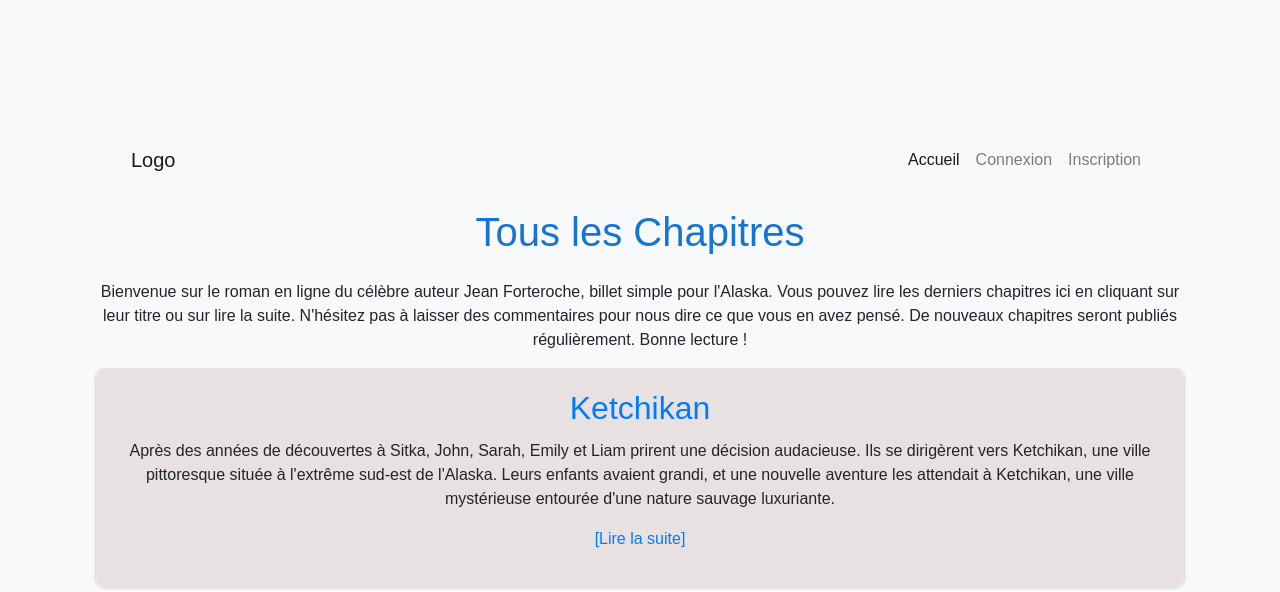
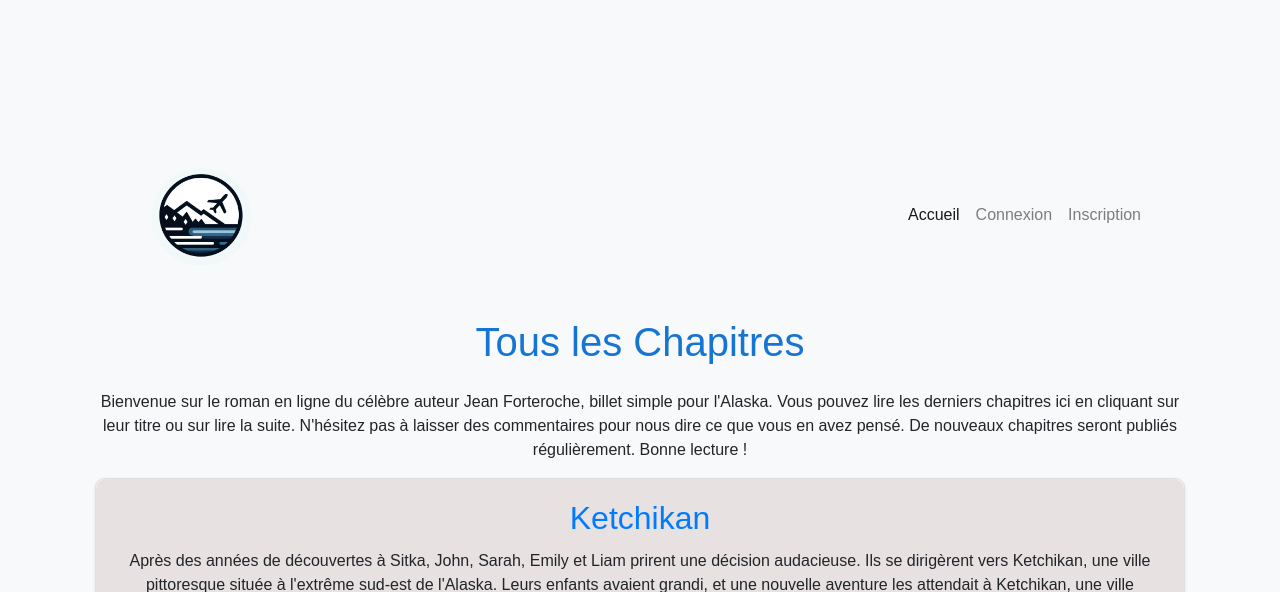
Before and after one commit to beydhani/projet-4, a PHP site: page /Blog/ in a window 1280 px wide. Shown: the top 592 px of the page. Run offline with PHP 8.4, Linux system fonts and the light colour scheme; data comes from the database, SQL or seed files in the repository; some libraries are stand-ins or nearby versions.

Commit message:
J'ai ajouté un logo

```diff
--- a/Blog/views/header.php
+++ b/Blog/views/header.php
@@ -6,7 +6,9 @@
 <header>
         <nav class="navbar navbar-expand-lg navbar-light bg-light">
             <div class="container">
-                <a class="navbar-brand" href="/Blog/">Logo</a>
+                <a class="navbar-brand" href="/Blog/">
+                <img src="/Blog/public/logo.png" alt="Logo" style="height: 140px; border-radius: 50%;">
+                </a>
                 <button class="navbar-toggler" type="button" data-toggle="collapse" data-target="#navbarNav" aria-controls="navbarNav" aria-expanded="false" aria-label="Toggle navigation">
                     <span class="navbar-toggler-icon"></span>
                 </button>
--- a/Blog/views/headerAdmin.php
+++ b/Blog/views/headerAdmin.php
@@ -9,7 +9,9 @@ if (!defined('APP_ROOT')) {
 <header>
         <nav class="navbar navbar-expand-lg navbar-light bg-light">
             <div class="container">
-                <a class="navbar-brand" href="/Blog/router.php?action=afficherCreerArticleAdmin">Logo</a>
+                <a class="navbar-brand" href="/Blog/router.php?action=afficherCreerArticleAdmin">
+                    <img src="/Blog/public/logo.png" alt="Logo" style="height: 140px; border-radius: 50%;">
+                </a>
                 <button class="navbar-toggler" type="button" data-toggle="collapse" data-target="#navbarNav" aria-controls="navbarNav" aria-expanded="false" aria-label="Toggle navigation">
                     <span class="navbar-toggler-icon"></span>
                 </button>
```
Also changed, not shown: Blog/public/logo.png (added).
